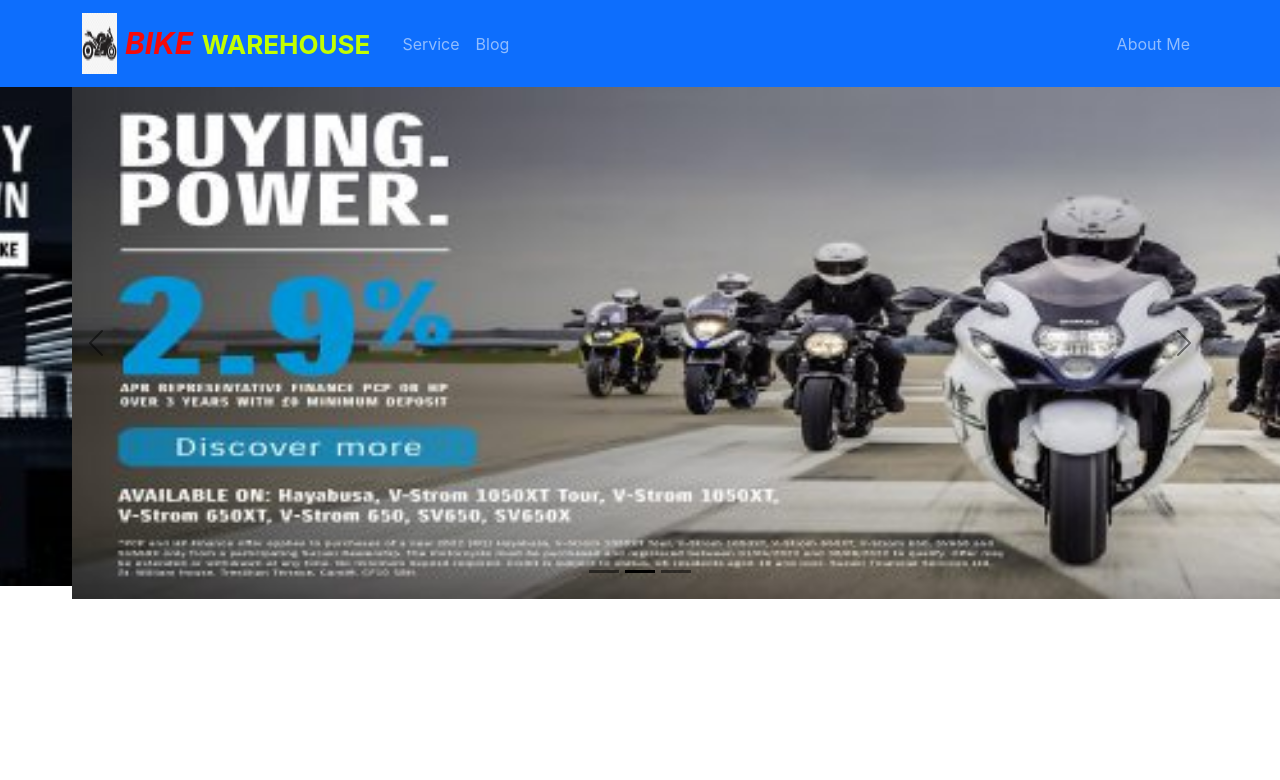
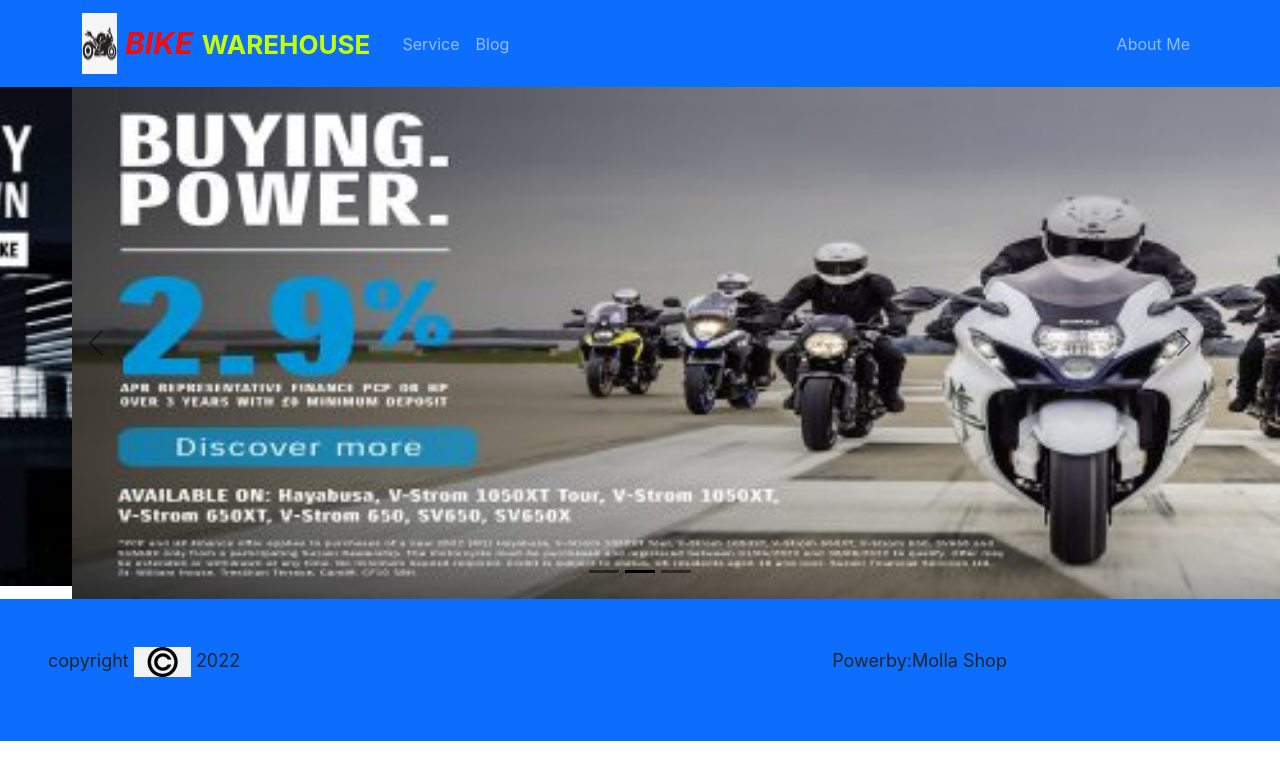
Before and after one commit to MdRejoanMolla/warehouse-client, a React (Create React App) app: page / in a window 1280 px wide. Shown: the top 780 px of the page. Built offline with nearby package versions, Linux system fonts and the light colour scheme; the HTML template or start-up script is replaced by a standard one.

Commit message:
footer done

```diff
--- a/src/App.js
+++ b/src/App.js
@@ -1,5 +1,6 @@
 import './App.css';
 import Banner from './component/Banner/Banner';
+import Footer from './component/Footer/Footer';
 import Header from './component/Header/Header';
 
 function App() {
@@ -7,6 +8,7 @@
     <div className="App">
       <Header></Header>
       <Banner></Banner>
+      <Footer></Footer>
 
     </div>
   );
```
